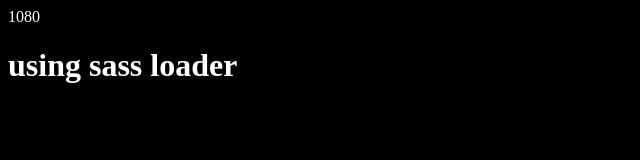
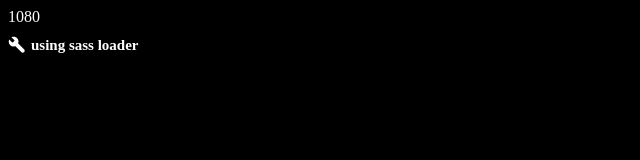
Before and after one commit to wadadones/practical-webpack, a website built with webpack: page public/index.html in a window 1280 px wide. Shown: the whole page, without its empty margins (0-640 px from the left). Built offline with nearby package versions, Linux system fonts and the light colour scheme.

Commit message:
add url-loader

```diff
--- a/package.json
+++ b/package.json
@@ -20,6 +20,7 @@
     "node-sass": "^5.0.0",
     "sass-loader": "^10.1.0",
     "style-loader": "^2.0.0",
+    "url-loader": "^4.1.1",
     "webpack": "^5.11.0",
     "webpack-cli": "^4.2.0"
   }
--- a/src/scss/style.scss
+++ b/src/scss/style.scss
@@ -4,3 +4,19 @@ body {
   background: $black;
   color: $white;
 }
+
+h1 {
+  display: flex;
+  align-items: center;
+  font-size: 15px;
+
+  &:before {
+    content: '';
+    background: url('../images/icon.png') no-repeat; // 画像を繰り返し表示しない
+    background-size: 100%;
+    display: block;
+    margin-right: 5px;
+    width: 18px;
+    height: 18px;
+  }
+}
--- a/webpack.config.js
+++ b/webpack.config.js
@@ -30,6 +30,12 @@ module.exports = {
           'css-loader',   // cssをモジュールに変換
           'sass-loader'   // sassをcssに変換
         ]
+      },
+      {
+        // src/imagesの中にあるpng, jpg, gifは, url-loaderを使って変換してください
+        test: /\.(png|jpg|gif)$/i,
+        include: path.resolve(__dirname, 'src/images'),
+        loader: 'url-loader'
       }
     ]
   }
```
Also changed, not shown: src/images/icon.png (added).
